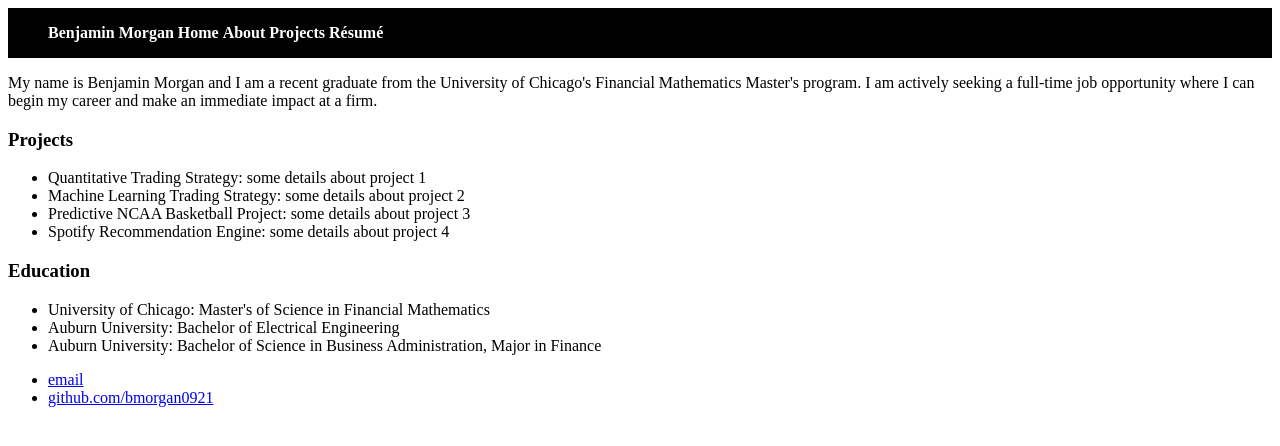
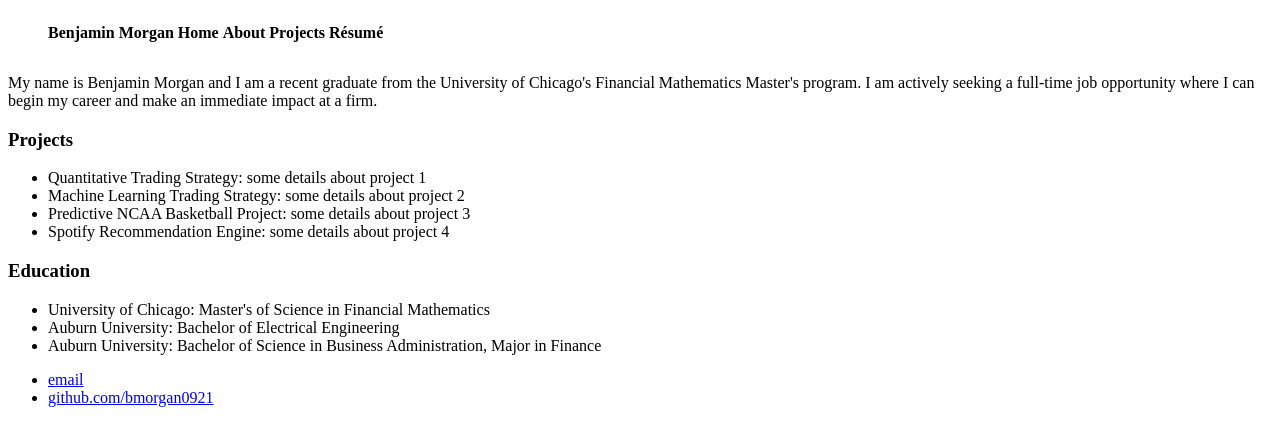
Before and after one commit to bmorgan0921/bmorgan0921.github.io, a Jekyll site: the page built from index.html, in a window 1280 px wide. Shown: the top 446 px of the page. Built offline with Jekyll 4.4.1, drawn with Linux system fonts in a browser that asks for light colours.

Commit message:
font color change to black, background to white

```diff
--- a/css/main.css
+++ b/css/main.css
@@ -1,9 +1,9 @@
 div.c1 section ul li.c2 { color:black; }
 div.c1 section ul li.c2 a { color:black; }
 .link { color:black; text-decoration: none; background-color: none;}
-.topnav { background-color: black; overflow: hidden;}
-.topnav ul li.name { display: inline; color: white; text-align: left;}
-.topnav ul li.section { display: inline; color: white; text-align: right;}
-.topnav ul li a {color:white; text-decoration: none;}
+.topnav { background-color: white; overflow: hidden;}
+.topnav ul li.name { display: inline; color: black; text-align: left;}
+.topnav ul li.section { display: inline; color: black; text-align: right;}
+.topnav ul li a {color:black; text-decoration: none;}
 .topnav ul { list-style: none; font-weight: bold;}
 .nav {padding: 0px; border-width: 0 0 1px; top:0;}
```
